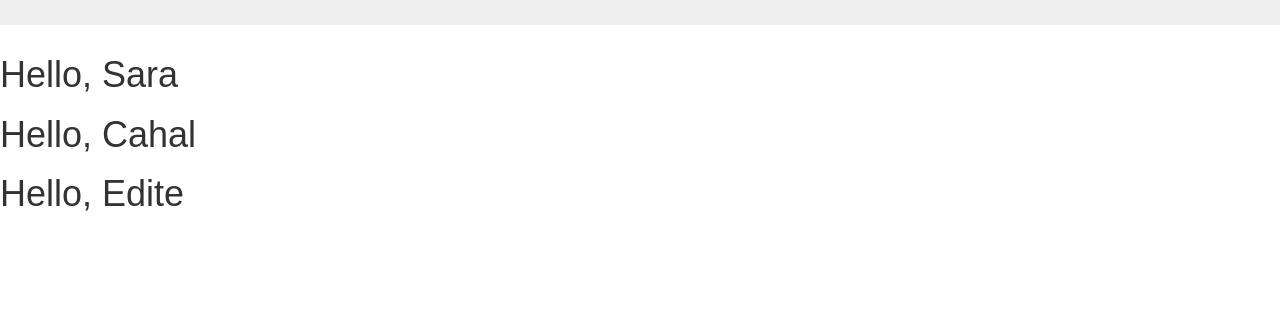
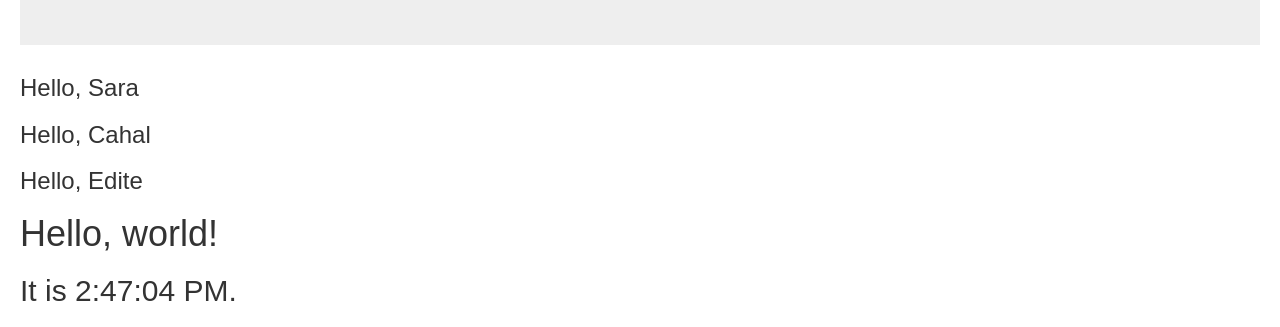
Before and after one commit to bdog72/React_Practice_April, a React app: page / in a window 1280 px wide. Shown: the part 470-797 px from the top of the page. Built offline with nearby package versions, Linux system fonts and the light colour scheme; some packages are replaced by stand-ins of ours.

Commit message:
made a functional clock

```diff
--- a/src/components/App.js
+++ b/src/components/App.js
@@ -1,5 +1,6 @@
 import React, { Component } from 'react'
 import App1 from './App1'
+import Clock from './Clock'
 import { Image, Jumbotron } from 'react-bootstrap'
 
 class App extends Component {
@@ -10,6 +11,7 @@ class App extends Component {
         <Image className='image1' src='http://doglers.com/wp-content/gallery/beagle-puppies-photos/Beagle-Puppy-Photo.jpg' responsive />
       </Jumbotron>
       <App1 />
+      <Clock />
     </div>
   }
 }
--- a/src/components/App1.js
+++ b/src/components/App1.js
@@ -3,7 +3,7 @@ import React, { Component } from 'react'
 export default class App1 extends Component {
   render () {
     function Welcome (props) {
-      return <h1>Hello, {props.name}</h1>
+      return <h3>Hello, {props.name}</h3>
     }
     return <div>
       <div>
@@ -11,7 +11,6 @@ export default class App1 extends Component {
         <Welcome name='Cahal' />
         <Welcome name='Edite' />
       </div>
-
     </div>
   }
 }
--- /dev/null
+++ b/src/components/Clock.js
@@ -0,0 +1,26 @@
+import React, { Component } from 'react'
+
+export default class Clock extends React.Component {
+  constructor (props) {
+    super(props)
+    this.state = {date: new Date()}
+  }
+  componentDidMount () {
+    this.timerID = setInterval(
+      () => this.tick(), 1000
+    )
+  }
+  tick () {
+    this.setState({
+      date: new Date()
+    })
+  }
+  render () {
+    return (
+      <div>
+        <h1>Hello, world!</h1>
+        <h2>It is {this.state.date.toLocaleTimeString()}.</h2>
+      </div>
+    )
+  }
+}
--- a/src/styles/screen.scss
+++ b/src/styles/screen.scss
@@ -10,6 +10,6 @@ html {
 body {
   @include font-smoothing(on);
 
-  margin: 0;
+  margin: 20px;
   font: $base-text-size / 1 $base-font-family;
 }
```
